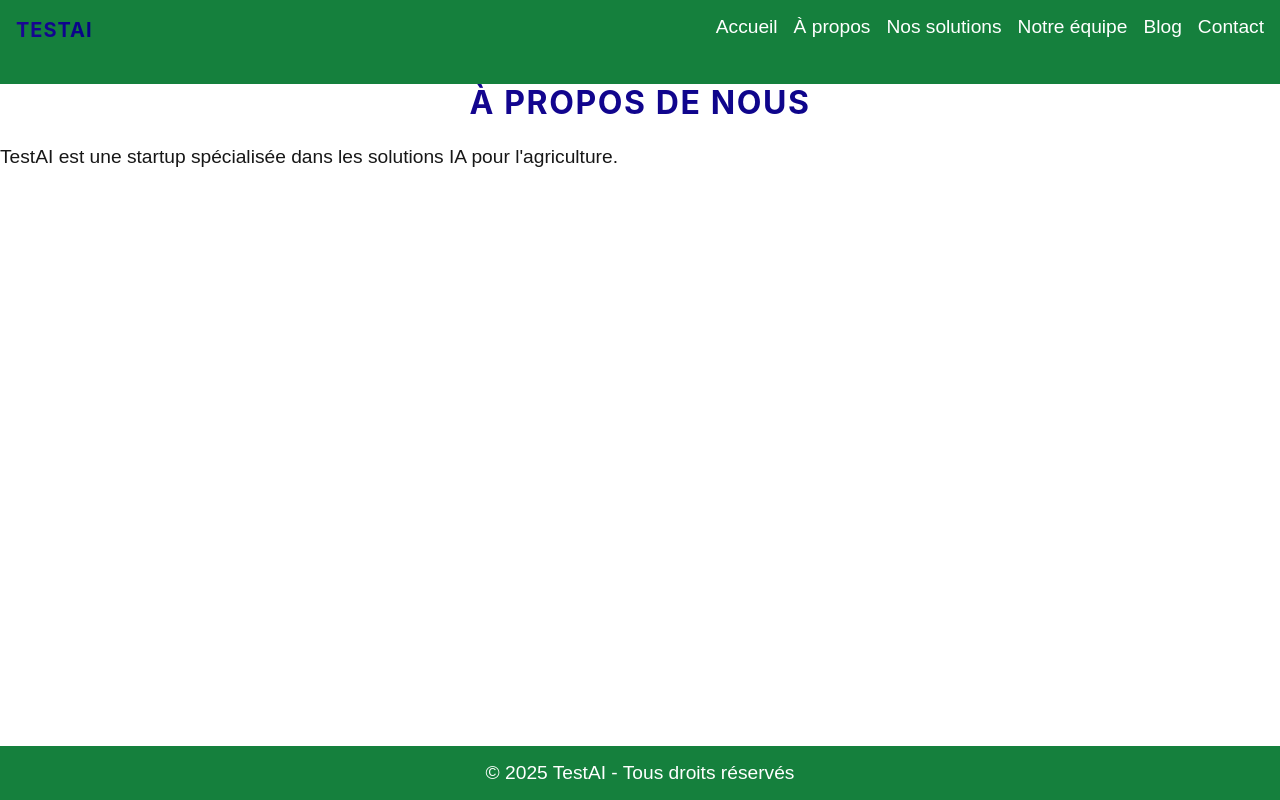
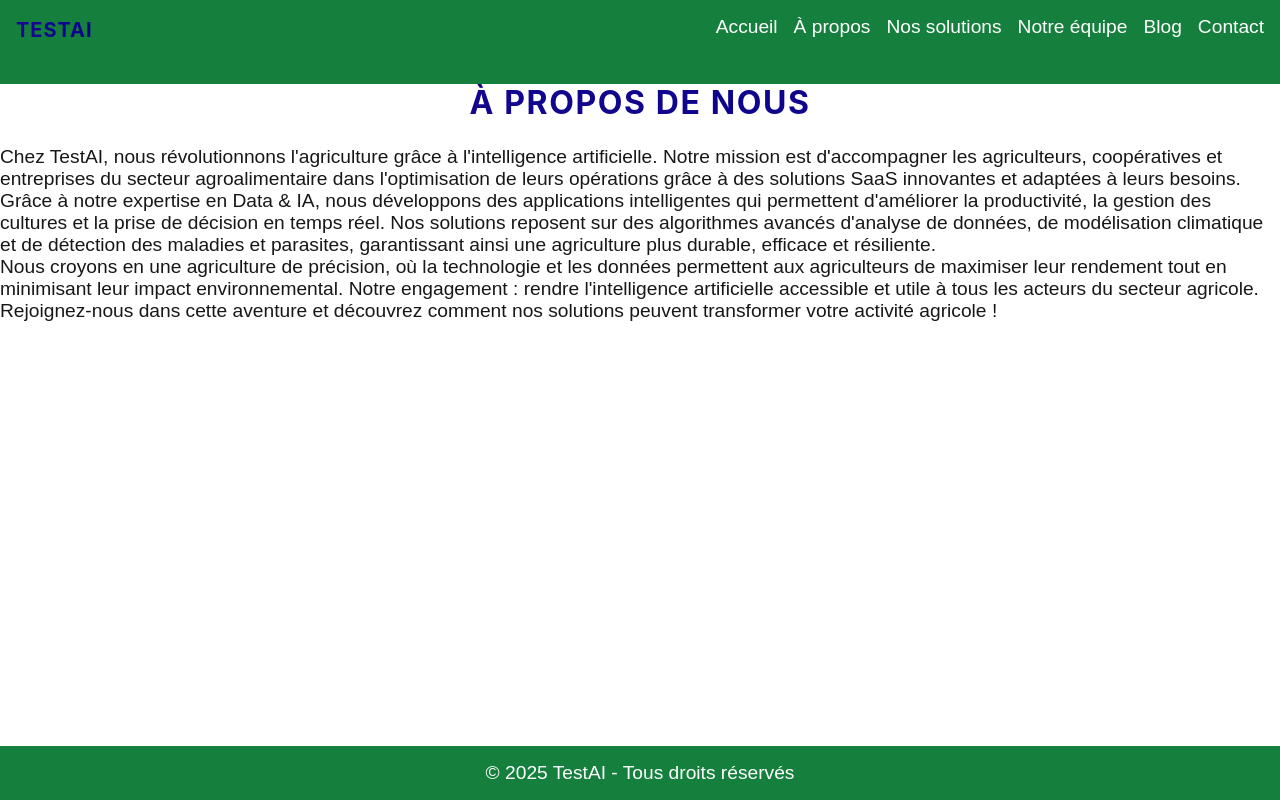
Before and after one commit to nguentamak/TestAI-showcase-site, a Next.js app: page /about in a window 1280 px wide. Built offline with nearby package versions, Linux system fonts and the light colour scheme.

Commit message:
app/about/page.js message added

```diff
--- a/app/about/page.js
+++ b/app/about/page.js
@@ -6,7 +6,17 @@ export default function About() {
     <Layout>
     <div>
       <h1 className="text-2xl font-bold">{`À propos de nous`}</h1>
-      <p>{`TestAI est une startup spécialisée dans les solutions IA pour l'agriculture.`}</p>
+      <p>{`Chez TestAI, nous révolutionnons l'agriculture grâce à l'intelligence artificielle.
+           Notre mission est d'accompagner les agriculteurs, coopératives et entreprises du secteur agroalimentaire
+          dans l'optimisation de leurs opérations grâce à des solutions SaaS innovantes et adaptées à leurs besoins.`}</p>
+      <p>{`Grâce à notre expertise en Data & IA, nous développons des applications intelligentes qui permettent d'améliorer
+           la productivité, la gestion des cultures et la prise de décision en temps réel. Nos solutions reposent sur
+           des algorithmes avancés d'analyse de données, de modélisation climatique et de détection des maladies
+            et parasites, garantissant ainsi une agriculture plus durable, efficace et résiliente.`}</p>
+      <p>{`Nous croyons en une agriculture de précision, où la technologie et les données permettent aux agriculteurs
+           de maximiser leur rendement tout en minimisant leur impact environnemental.
+           Notre engagement : rendre l'intelligence artificielle accessible et utile à tous les acteurs du secteur agricole.`}</p>
+      <p>{`Rejoignez-nous dans cette aventure et découvrez comment nos solutions peuvent transformer votre activité agricole !`}</p>
     </div>
     </Layout>
   );
```
